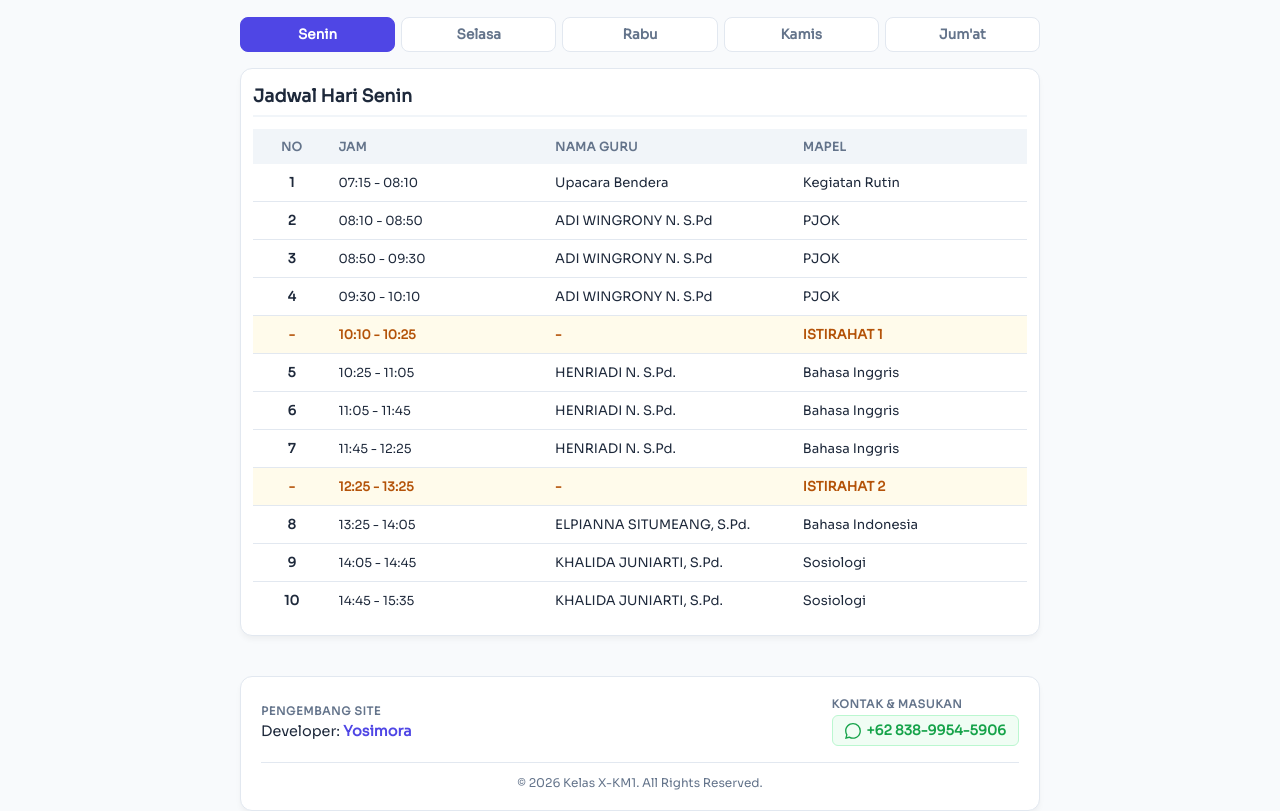
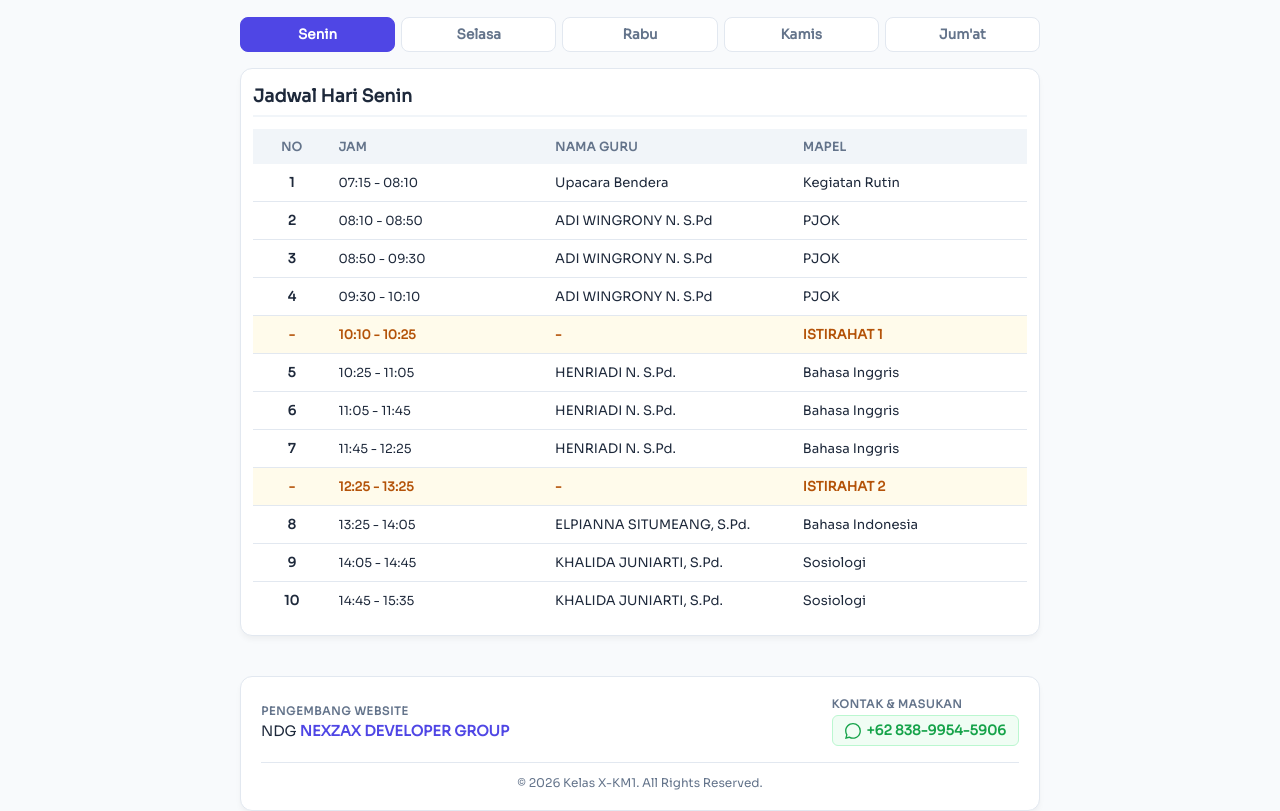
Before and after one commit to SMANSASOBAR/Jadwal-Matapelajaran-X-KM1, a plain HTML site: page index.html in a window 1280 px wide. Shown: the part 101-912 px from the top of the page. Drawn offline with Linux system fonts and the light colour scheme.

Commit message:
Update index.html

```diff
--- a/index.html
+++ b/index.html
@@ -63,8 +63,8 @@
         <footer class="site-footer">
             <div class="footer-content">
                 <div class="footer-info">
-                    <p class="dev-title">PENGEMBANG SITE</p>
-                    <p class="dev-name">Developer: <span>Yosimora</span></p>
+                    <p class="dev-title">PENGEMBANG WEBSITE</p>
+                    <p class="dev-name">NDG <span>NEXZAX DEVELOPER GROUP</span></p>
                 </div>
                 <div class="footer-contact">
                     <p class="contact-title">KONTAK & MASUKAN</p>
```
